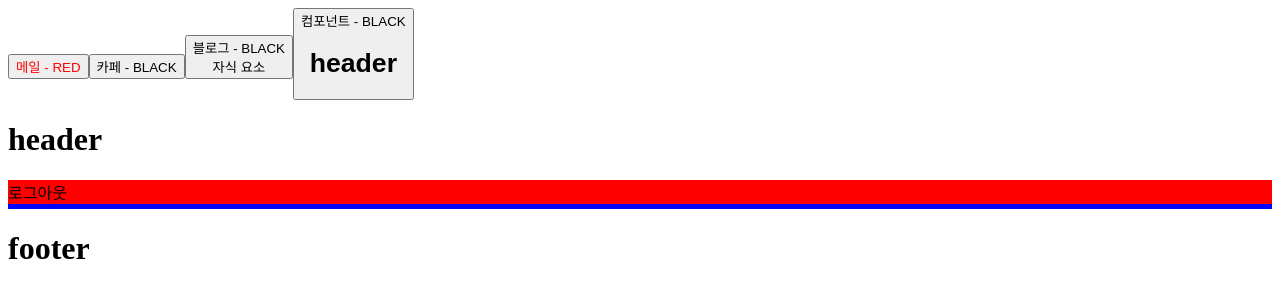
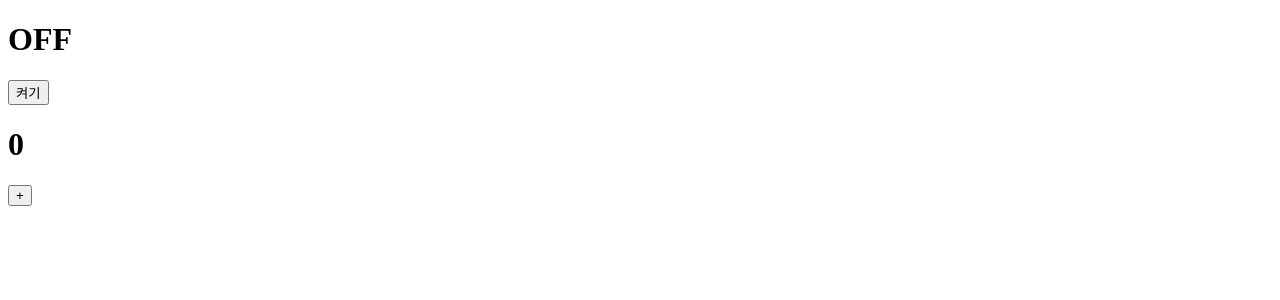
Before and after one commit to Ohnus/react-practice, a React (Vite) app in the folder section05_react_basics/: page / in a window 1280 px wide. Shown: the top 300 px of the page. Built offline with nearby package versions, Linux system fonts and the light colour scheme.

Commit message:
Add sec05 - state

```diff
--- a/section05_react_basics/src/App.jsx
+++ b/section05_react_basics/src/App.jsx
@@ -1,34 +1,36 @@
 import "./App.css";
-// vite는 파일 경로에서 확장자를 명시 안해줘도 내부적으로 찾아갈 수 있도록 자동 설정되어 있다.
-import Header from "./components/Header";
-import Main from "./components/Main";
-import Footer from "./components/Footer";
-import Button from "./components/Button";
+// 함수 컴포넌트에서 state 생성하려면 내장 함수인 useState import
+import { useState } from "react";
 
-// 부모 컴포넌트
-// 함수 선언식
 function App() {
-  const buttonProps = {
-    text: "메일",
-    color: "red",
-    a: 1,
-    b: 2,
-    c: 3,
-  };
+  // useState() 호출해서 반환 값을 구조 분해 할당으로 상태 값과, 상태 변화 함수 받기
+  // 상태 변화 함수를 통해 상태를 변경시키면 리액트가 내부적으로
+  // App 컴포넌트의 state가 변경됐다는 것을 감지하여 리렌더링한다.
+  const [count, setCount] = useState(0);
+  const [light, setLight] = useState("OFF");
 
   return (
     <>
-      <Button {...buttonProps} />
-      <Button text={"카페"} />
-      <Button text={"블로그"}>
-        <div>자식 요소</div>
-      </Button>
-      <Button text={"컴포넌트"}>
-        <Header />
-      </Button>
-      <Header />
-      <Main />
-      <Footer />
+      <div>
+        <h1>{light}</h1>
+        <button
+          onClick={() => {
+            setLight(light === "OFF" ? "ON" : "OFF");
+          }}
+        >
+          {light === "OFF" ? "켜기" : "끄기"}
+        </button>
+      </div>
+      <div>
+        <h1>{count}</h1>
+        <button
+          onClick={() => {
+            setCount(count + 1);
+          }}
+        >
+          +
+        </button>
+      </div>
     </>
   );
 }
```
Also changed, not shown: section05_react_basics/src/ComponentPractice.jsx (added, +36 -0 lines).
